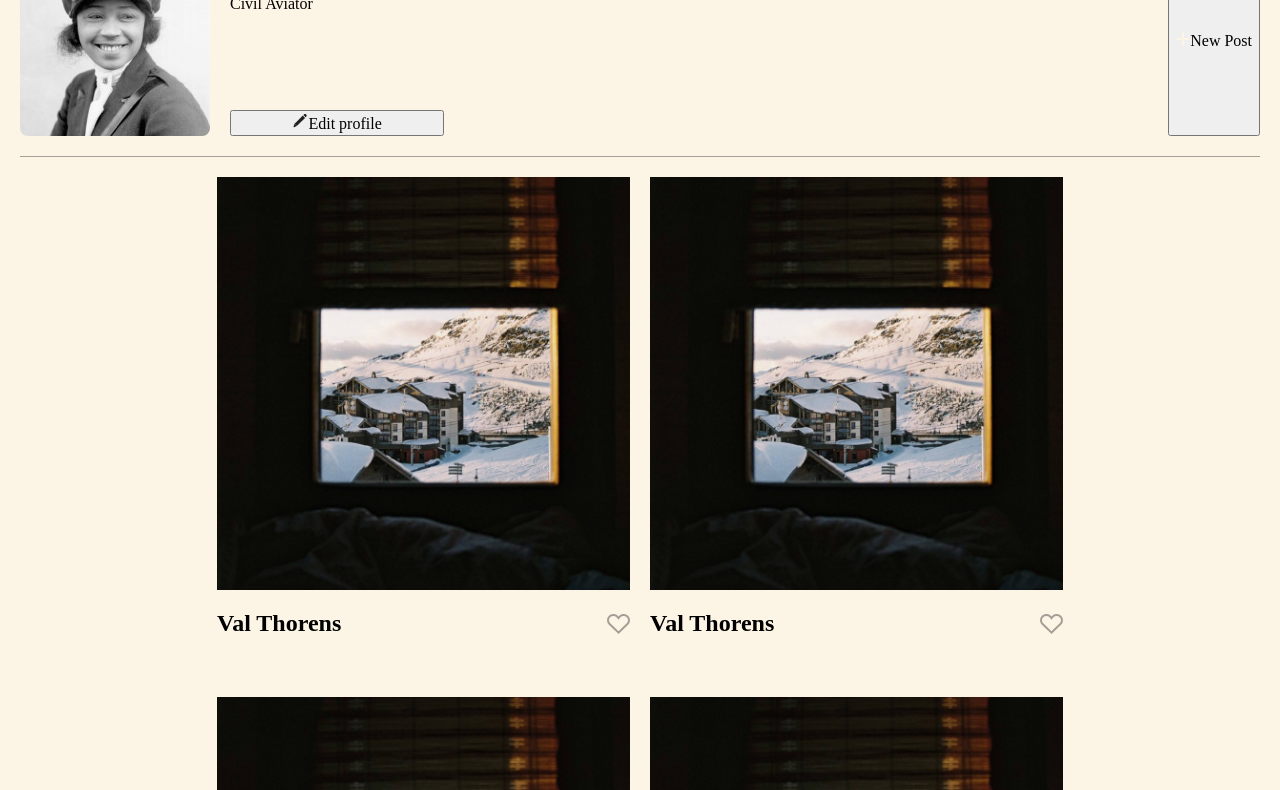
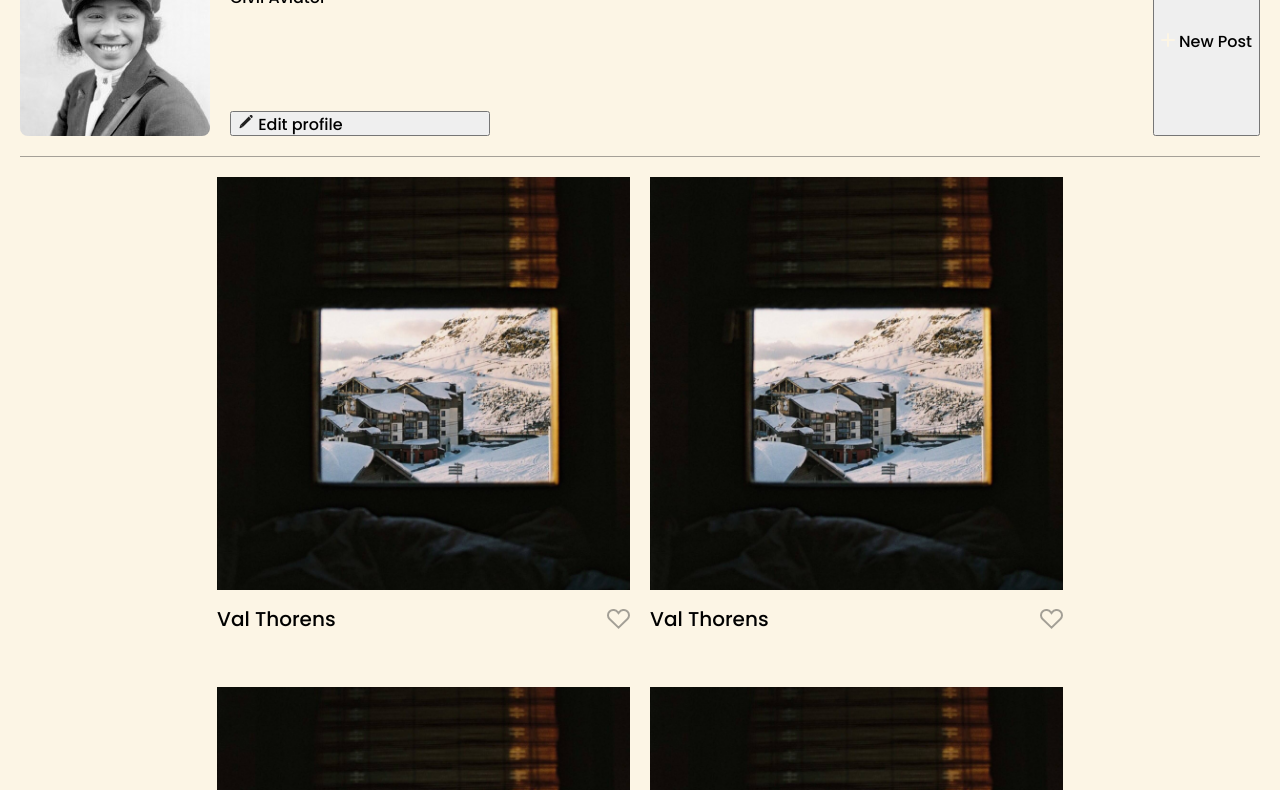
Before and after one commit to JordanMinga/se_project_spots, a plain HTML site: page index.html in a window 1280 px wide. Shown: the part 134-924 px from the top of the page. Drawn offline with Linux system fonts and the light colour scheme.

Commit message:
updated fonts and added footer

```diff
--- a/blocks/card.css
+++ b/blocks/card.css
@@ -7,6 +7,14 @@
   width: 413px;
   object-fit: cover;
   display: block;
+}
+
+.card__title {
+  font-family: Poppins, Arial, Helvetica, sans-serif;
+  font-size: 20px;
+  font-weight: 500;
+  line-height: 24px;
+  text-align: left;
 }
 
 .card__content {
--- a/blocks/footer.css
+++ b/blocks/footer.css
@@ -1,13 +1,14 @@
 .footer {
   display: flex;
   justify-content: center;
-  margin: 0 auto 60px;
+  margin: 60px auto 60px;
   padding: 0;
 }
 
 .footer__title {
-  font-family: Poppins, Courier, monospace;
+  font-family: Poppins, Arial, Helvetica, sans-serif;
+  font-size: 16px;
   font-weight: 400;
-  font-size: 16px;
   line-height: 16px;
+  text-align: left;
 }
--- a/blocks/page.css
+++ b/blocks/page.css
@@ -1,6 +1,7 @@
 .page {
   background-color: #fcf5e5;
   min-height: 100vh;
+  font-family: Poppins, Arial, Helvetica, sans-serif;
 }
 
 .page__section {
--- a/blocks/profile.css
+++ b/blocks/profile.css
@@ -16,16 +16,36 @@
 
 .profile__name {
   margin: 0 0 12px;
+  font-family: Poppins, Arial, Helvetica, sans-serif;
+  font-size: 32px;
+  font-weight: 500;
+  line-height: 32px;
+  text-align: left;
 }
 
 .profile__description {
   margin: 0;
+  font-family: Poppins, Arial, Helvetica, sans-serif;
+  font-size: 16px;
+  font-weight: 500;
+  line-height: 16px;
+  text-align: left;
 }
 
 .profile__edit-btn {
   margin-top: auto;
+  font-family: Poppins, Arial, Helvetica, sans-serif;
+  font-size: 16px;
+  font-weight: 500;
+  line-height: 16px;
+  text-align: left;
 }
 
 .profile__add-btn {
   margin-left: auto;
+  font-family: Poppins, Arial, Helvetica, sans-serif;
+  font-size: 16px;
+  font-weight: 500;
+  line-height: 16px;
+  text-align: left;
 }
--- a/index.html
+++ b/index.html
@@ -26,11 +26,11 @@
             <h1 class="profile__name">Bessie Coleman</h1>
             <p class="profile__description">Civil Aviator</p>
             <button class="profile__edit-btn">
-              <img src="./images/pencil.svg" alt="pencil icon" />Edit profile
+              <img src="./images/pencil.svg" alt="pencil icon" /> Edit profile
             </button>
           </div>
           <button class="profile__add-btn">
-            <img src="./images/plus.svg" alt="plus icon" />New Post
+            <img src="./images/plus.svg" alt="plus icon" /> New Post
           </button>
         </section>
         <section class="cards page__section">
@@ -43,9 +43,9 @@
               />
               <div class="card__content">
                 <h2 class="card__title">Val Thorens</h2>
-                <button type="button" class="card__like-btn">
-
-                </button>
+                <button type="button" class="card__like-btn"></button>
+              </div>
+            </li>
             <li class="card">
               <img
                 src="./images/1-photo-by-moritz-feldmann-from-pexels.jpg"
@@ -54,9 +54,9 @@
               />
               <div class="card__content">
                 <h2 class="card__title">Val Thorens</h2>
-                    <button type="button" class="card__like-btn">
-
-                    </button>
+                <button type="button" class="card__like-btn"></button>
+              </div>
+            </li>
             <li class="card">
               <img
                 src="./images/1-photo-by-moritz-feldmann-from-pexels.jpg"
@@ -65,9 +65,9 @@
               />
               <div class="card__content">
                 <h2 class="card__title">Val Thorens</h2>
-                        <button type="button" class="card__like-btn">
-
-                        </button>
+                <button type="button" class="card__like-btn"></button>
+              </div>
+            </li>
             <li class="card">
               <img
                 src="./images/1-photo-by-moritz-feldmann-from-pexels.jpg"
@@ -76,9 +76,10 @@
               />
               <div class="card__content">
                 <h2 class="card__title">Val Thorens</h2>
-                            <button type="button" class="card__like-btn">
+                <button type="button" class="card__like-btn"></button>
+              </div>
+            </li>
 
-                            </button>
             <li class="card">
               <img
                 src="./images/1-photo-by-moritz-feldmann-from-pexels.jpg"
@@ -87,9 +88,10 @@
               />
               <div class="card__content">
                 <h2 class="card__title">Val Thorens</h2>
-                                <button type="button" class="card__like-btn">
+                <button type="button" class="card__like-btn"></button>
+              </div>
+            </li>
 
-                                </button>
             <li class="card">
               <img
                 src="./images/1-photo-by-moritz-feldmann-from-pexels.jpg"
@@ -98,15 +100,13 @@
               />
               <div class="card__content">
                 <h2 class="card__title">Val Thorens</h2>
-                                    <button type="button" class="card__like-btn">
-
-                                    </button>
+                <button type="button" class="card__like-btn"></button>
               </div>
             </li>
           </ul>
         </section>
       </main>
-      <footer class="footer"><p class="footer__title">2024 © Spots </p></footer>
+      <footer class="footer"><p class="footer__title">2024 © Spots</p></footer>
     </div>
   </body>
 </html>
--- a/pages/index.css
+++ b/pages/index.css
@@ -1,4 +1,5 @@
 @import url(../vendor/normalize.css);
+@import url(../vendor/fonts.css);
 @import url(../blocks/page.css);
 @import url(../blocks/header.css);
 @import url(../blocks/profile.css);
--- /dev/null
+++ b/vendor/fonts.css
@@ -0,0 +1,13 @@
+@font-face {
+  font-family: "Poppins";
+  font-style: normal;
+  font-weight: 400;
+  src: url("./fonts/Poppins-Regular.ttf") format("truetype");
+}
+
+@font-face {
+  font-family: "Poppins";
+  font-style: normal;
+  font-weight: 500;
+  src: url("./fonts/Poppins-Medium.ttf") format("truetype");
+}
```
Also changed, not shown: vendor/fonts/Poppins-Medium.ttf (added), vendor/fonts/Poppins-Regular.ttf (added). Lines whose indentation alone changed are shown as unchanged.
